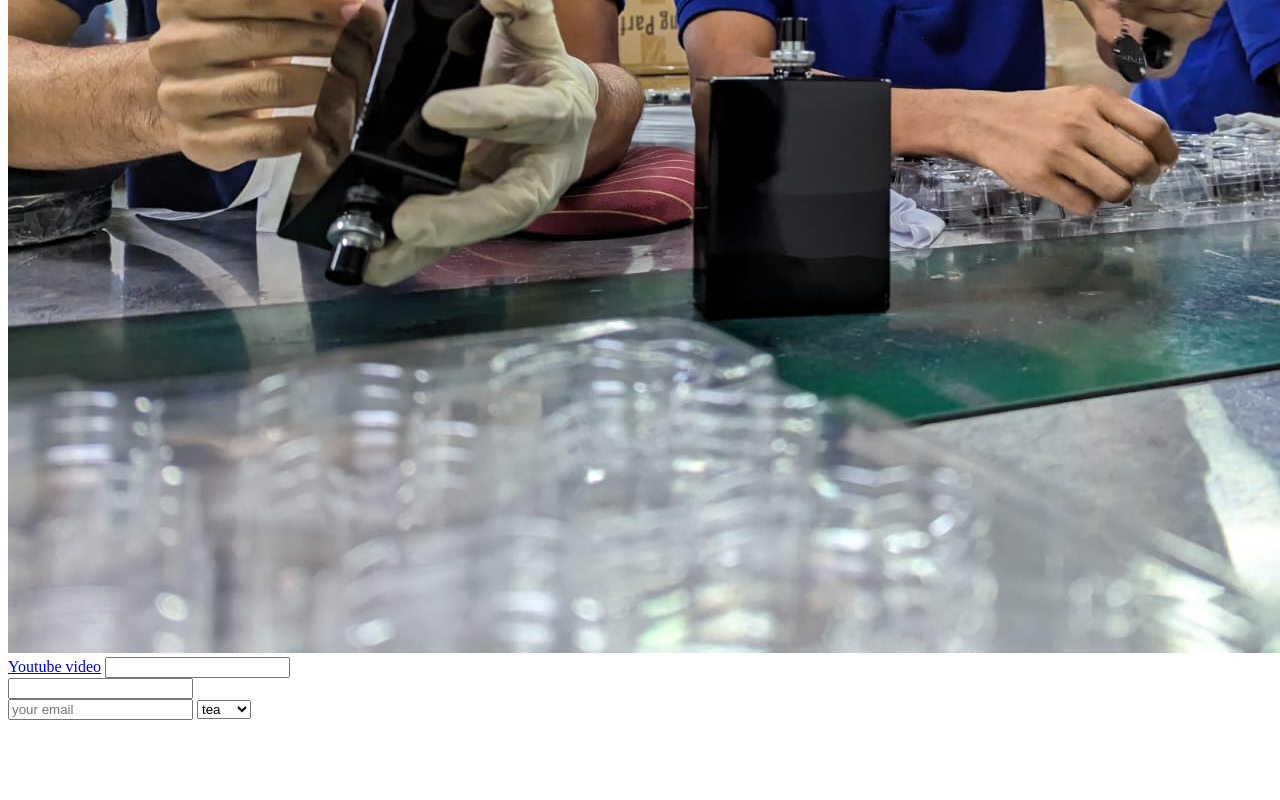
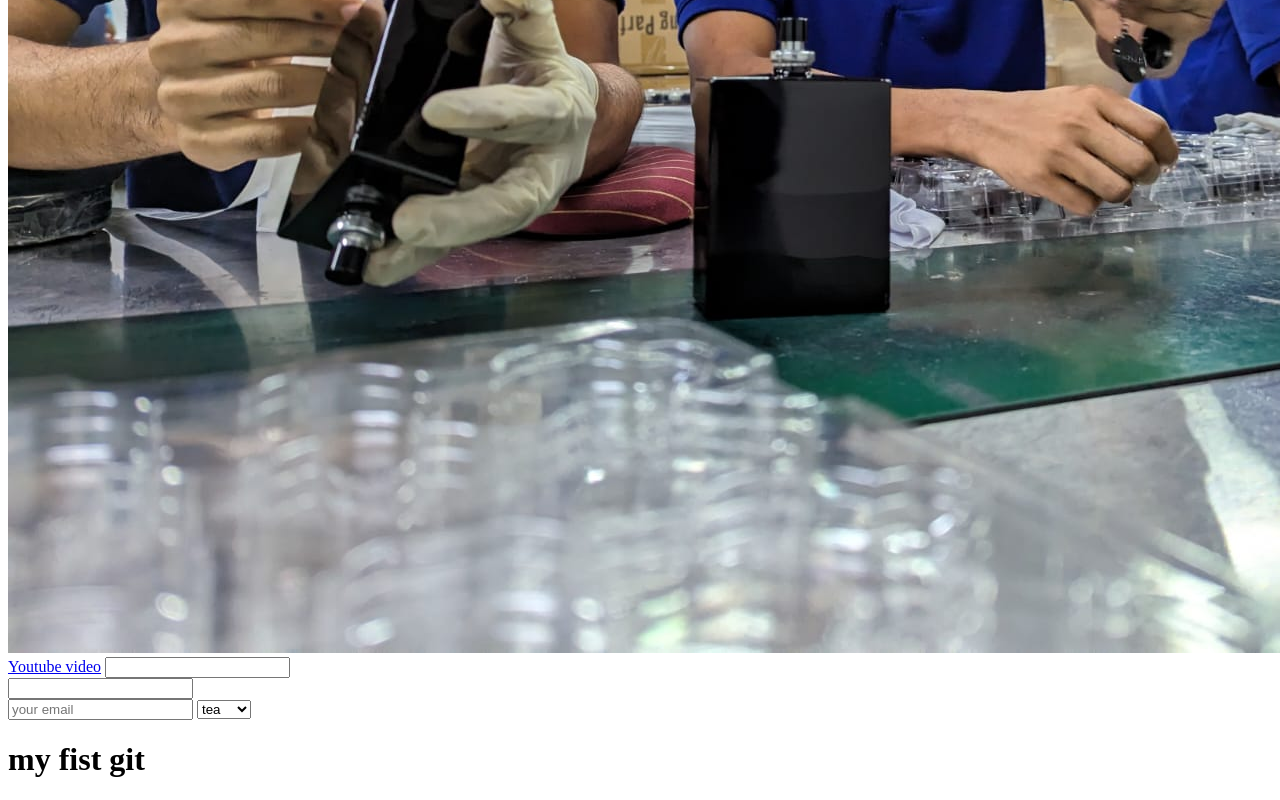
Before and after one commit to Nayeeem100/my-first-github-repo, a plain HTML site: page index.html in a window 1280 px wide. Shown: the part 948-1748 px from the top of the page. Before the commit the page ends 1676 px from the top, so only its background shows below. Drawn offline with Linux system fonts and the light colour scheme.

Commit message:
first add git

```diff
--- a/index.html
+++ b/index.html
@@ -50,5 +50,8 @@
       <option value="coffie">coffie</option>
       <option value="tea">tea</option>
     </select>
+    <div>
+      <h1>my fist git</h1>
+    </div>
   </body>
 </html>
```
